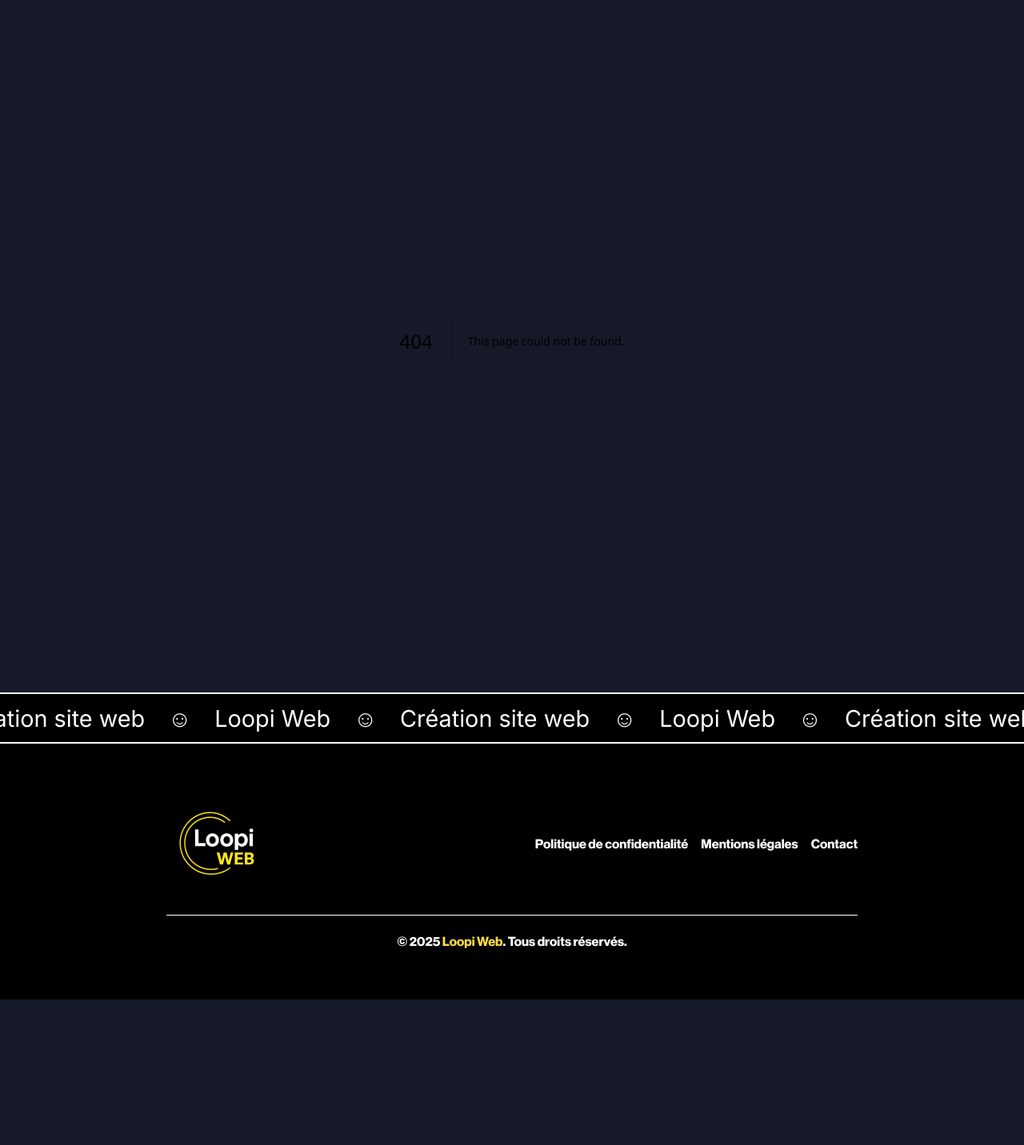
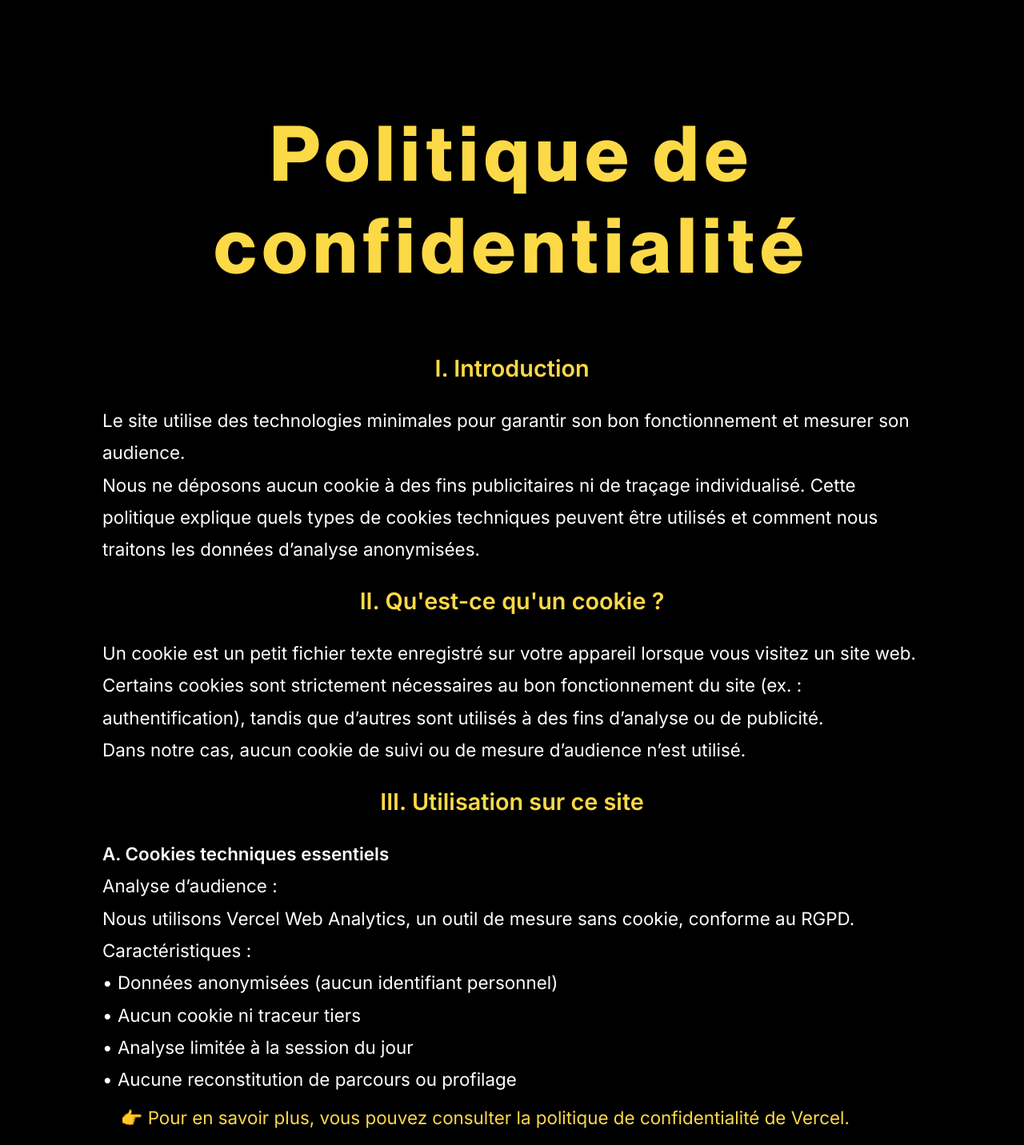
Before and after one commit to JP-Lefever/loopi, a Next.js app: page /cookies in a window 1280 px wide. Before the commit this address had no page. Shown: the part 98-1530 px from the top of the page at 80% size. Before the commit the page ends 1348 px from the top, so only its background shows below. Built offline with nearby package versions, Linux system fonts and the light colour scheme; a web font is replaced by a local one.

Commit message:
feat: add cookie page

```diff
--- /dev/null
+++ b/src/app/cookies/page.module.css
@@ -0,0 +1,88 @@
+.section {
+    background-color: black;
+    margin-top : -12vh;
+    padding-top : 20vh;
+    padding-bottom : 10vh;
+    @media screen and (max-width :375px) {
+        margin-top : -24vh;
+        padding-top : 35vh;
+    }
+    @media screen and (min-width: 375px) and (max-width :568px) {
+        margin-top : -16vh;
+    }
+}
+
+.div {
+    min-height: 100vh;
+    margin: auto;
+    width: 60vw;
+    color : var(--white-pure);
+
+    @media screen and (max-width :1024px) {
+        width: 95vw;
+        margin: auto 0.8em;
+    }
+    @media screen and (min-width: 1024px) and (max-width : 1280px) {
+        width: 80vw;
+    }
+}
+
+.article {
+    display: flex;
+    flex-direction: column;
+}
+
+.h1 {
+    font-family: var(--title-font2), sans-serif;
+    font-size: 6em;
+    letter-spacing: 8px;
+    width: 60vw;
+    color :var(--beige-orange);
+    position : relative;
+    margin-bottom : 1em;
+    text-align: center;
+    line-height: 1.2em;
+    @media screen and (max-width : 568px) {
+        font-size: 2em;
+        width: 100%;
+
+    }
+    @media screen and (min-width: 569px) and (max-width : 1024px) {
+        font-size: 4em;
+        text-align: center;
+        width: 100%;
+        margin : 0.5em auto;
+    }
+    @media screen and (min-width: 1024px) and (max-width : 1280px) {
+        font-size: 6em;
+        text-align: center;
+        width: 100%;
+        margin : 0.5em auto;
+    }
+}
+
+.article{
+    white-space: pre-line;
+    line-height: 2em;
+    font-family: var(--paragraph-font), sans-serif;
+}
+
+.h2{
+    text-align: center;
+    margin: 1em 0 ;
+    font-size: 1.8em;
+    color : var(--beige-orange)
+}
+
+.text {
+    font-size: 1.4em;
+    line-height: 1.8em;
+}
+
+.link {
+    display: block;
+    text-decoration: none;
+    font-size: 1.4em;
+    margin : 0.5em 1em;
+    color : var(--beige-orange);
+}
--- /dev/null
+++ b/src/app/cookies/page.tsx
@@ -0,0 +1,49 @@
+import styles from "./page.module.css"
+import data from "@/assets/data/cookies.json"
+import ReactMarkdown from "react-markdown";
+import {Metadata} from "next";
+
+export const metadata : Metadata = {
+    title: "Politique de cookies | Loopi Web",
+    description: "Politiques de cookies du site Loopi Web",
+    icons : "/images/loopi.webp",
+}
+
+type cookiesProps = {
+    title: string,
+    content: string,
+    link?: string,
+}
+
+type cookieJson = Record<string, cookiesProps>
+
+export default function cookiePage(){
+
+
+    const dataCookie : cookieJson = data
+
+    return (
+        <>
+            <section className={styles.section}>
+                <div className={styles.div} role={"group"}>
+                    <article className={styles.article}>
+                        <h1 className={styles.h1}>{"Politique de confidentialité"}</h1>
+                    </article>
+                    {Object.entries(dataCookie).map(([key, value]) =>(
+                        <article key={key} className={styles.article}>
+                            <h2 className={styles.h2}>{value.title}</h2>
+                            <div className={styles.text}>
+                            <ReactMarkdown >
+                                {value.content}
+                            </ReactMarkdown>
+                            </div>
+                            {value?.link &&
+                                <a className={styles.link} target={"_blank"} rel={"noreferrer"} href={"https://vercel.com/legal/privacy-policy"}>{value.link}</a>
+                            }
+                        </article>
+                    ))}
+                </div>
+            </section>
+        </>
+    )
+}
--- /dev/null
+++ b/src/assets/data/cookies.json
@@ -0,0 +1,27 @@
+{
+  "intro" : {
+    "title" : "I. Introduction",
+    "content" : "Le site utilise des technologies minimales pour garantir son bon fonctionnement et mesurer son audience.\nNous ne déposons aucun cookie à des fins publicitaires ni de traçage individualisé. Cette politique explique quels types de cookies techniques peuvent être utilisés et comment nous traitons les données d’analyse anonymisées.\n"
+  },
+  "desc" : {
+    "title" : "II. Qu'est-ce qu'un cookie ?",
+    "content" : "Un cookie est un petit fichier texte enregistré sur votre appareil lorsque vous visitez un site web.\nCertains cookies sont strictement nécessaires au bon fonctionnement du site (ex. : authentification), tandis que d’autres sont utilisés à des fins d’analyse ou de publicité.\nDans notre cas, aucun cookie de suivi ou de mesure d’audience n’est utilisé.\n"
+  },
+  "utilisation" : {
+    "title" : "III. Utilisation sur ce site",
+    "content" : "**A. Cookies techniques essentiels**\nAnalyse d’audience :\nNous utilisons Vercel Web Analytics, un outil de mesure sans cookie, conforme au RGPD.\nCaractéristiques :\n•\tDonnées anonymisées (aucun identifiant personnel)\n•\tAucun cookie ni traceur tiers\n•\tAnalyse limitée à la session du jour\n•\tAucune reconstitution de parcours ou profilage\n",
+    "link" : "\uD83D\uDC49 Pour en savoir plus, vous pouvez consulter la politique de confidentialité de Vercel. "
+  },
+  "droit" : {
+    "title" : "IV. Vos droits",
+    "content" : "En vertu du Règlement Général sur la Protection des Données (RGPD), vous disposez de droits d’accès, de rectification, d’effacement, de limitation et d’opposition concernant vos données personnelles.\n⚠\uFE0F Cependant, ce site ne collecte ni ne stocke de données personnelles identifiables.\nPar conséquent, nous ne sommes pas en mesure d’identifier les visiteurs ou de répondre à des demandes liées à des données personnelles que nous ne possédons pas.\n"
+  },
+  "maj" : {
+    "title" : "V. Mise à jour",
+    "content" : "Cette politique peut être modifiée pour refléter les évolutions techniques ou juridiques.\nDernière mise à jour : 3 juillet 2025\n"
+  },
+  "contact" : {
+    "title" : "Contact",
+    "content" : "Pour toute question concernant cette politique, vous pouvez nous contacter à : jplef.dev@gmail.com"
+  }
+}
--- a/src/components/layout/footer/Footer.tsx
+++ b/src/components/layout/footer/Footer.tsx
@@ -39,7 +39,7 @@ export default function Footer(){
 
                         <article>
                             <ul className={styles.navList}>
-                                <li><a href="#" className={styles.navLink}>Politique de confidentialité</a></li>
+                                <li><Link href="/cookies" className={styles.navLink}>Politique de confidentialité</Link></li>
                                 <li><a href="#" className={styles.navLink}>Mentions légales</a></li>
                                 <li><Link href="/contact" className={styles.navLink}>Contact</Link></li>
                             </ul>
--- a/src/components/layout/footer/footer.module.css
+++ b/src/components/layout/footer/footer.module.css
@@ -104,7 +104,6 @@
     display: flex;
     align-items: center;
     color: var(--white-pure);
-    margin-top: 5vh;
 }
 
 .track {
```
